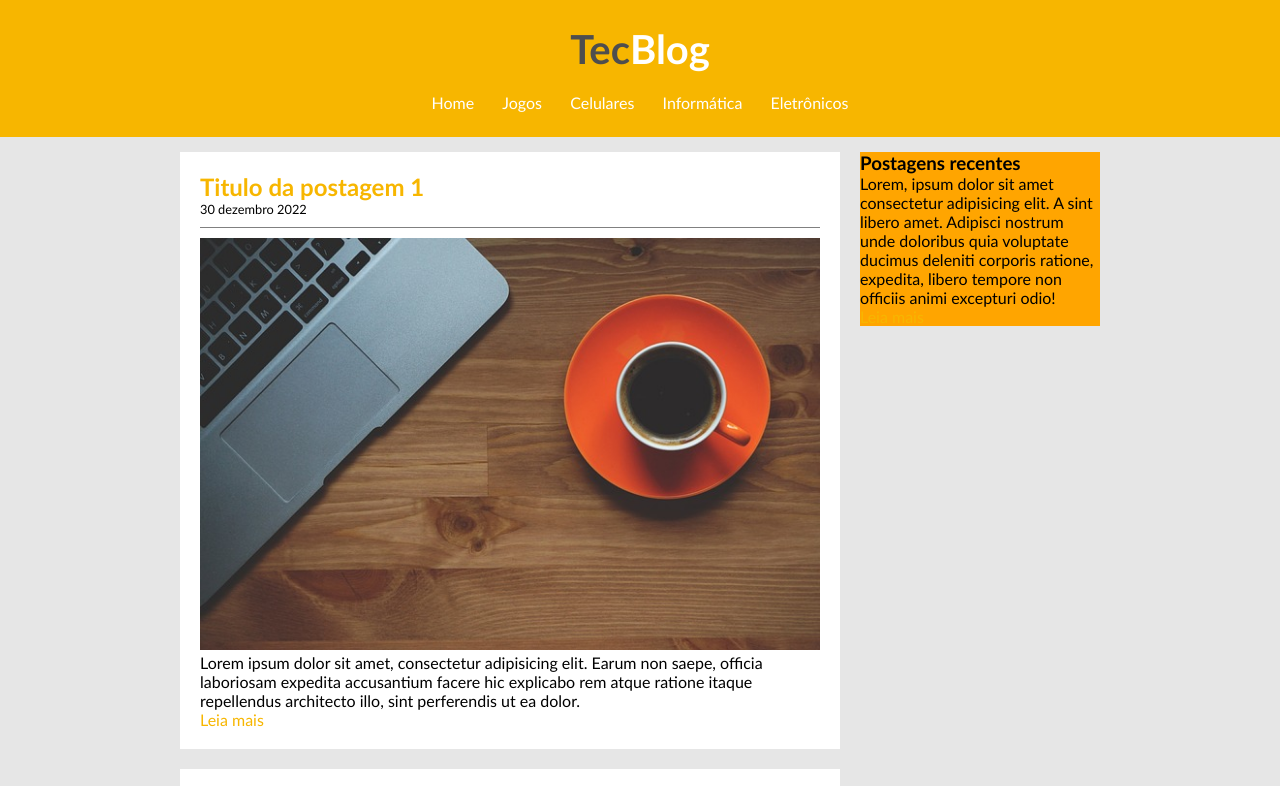
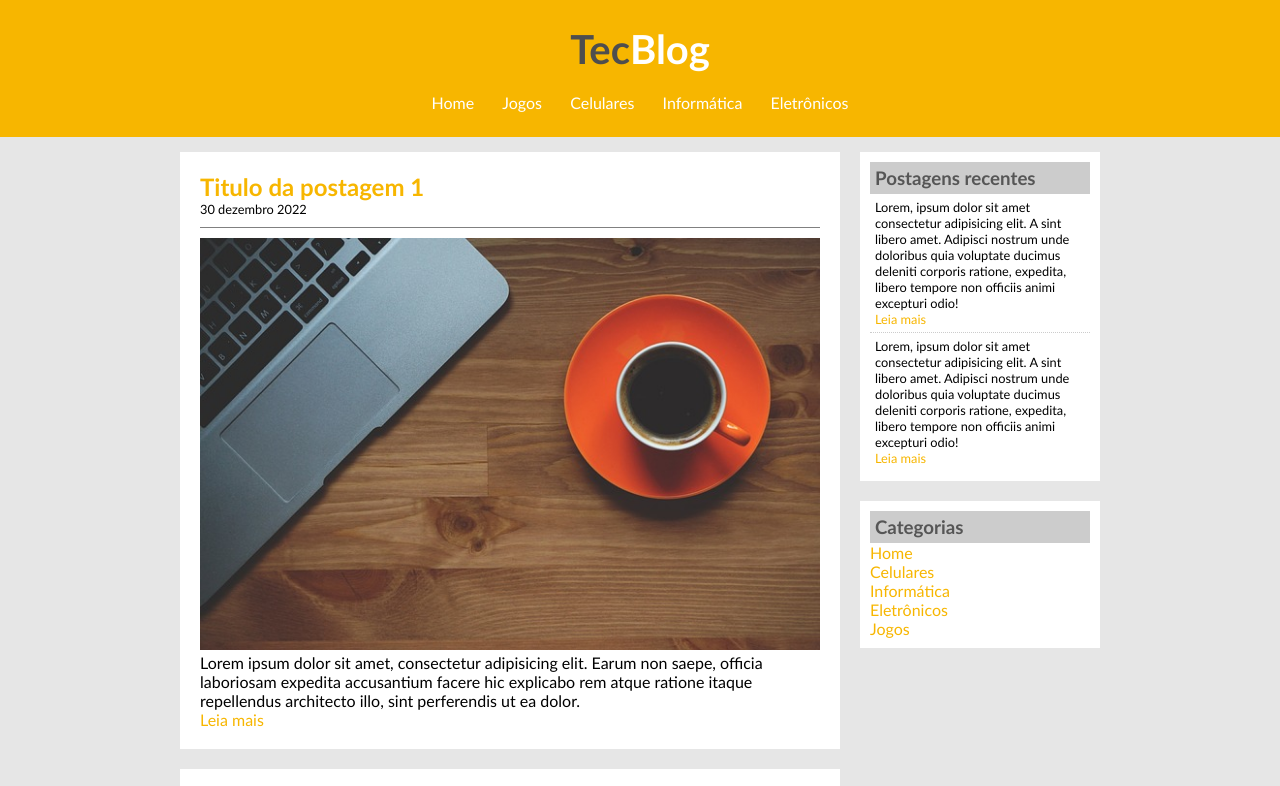
Before and after one commit to paulobeckers1/projetos-do-curso-desenvolvimento-web-completo-udemy, a plain HTML site: page html5 e css3/projeto-tech-blog/index.html in a window 1280 px wide. Shown: the top 786 px of the page. Drawn offline with Linux system fonts and the light colour scheme.

Commit message:
projeto tech blog finalizado

```diff
--- a/html5 e css3/projeto-tech-blog/css/estilos.css
+++ b/html5 e css3/projeto-tech-blog/css/estilos.css
@@ -29,10 +29,6 @@ body {
     padding: 15px;
 }
 
-#area-lateral {
-    background: orange;
-}
-
 #area-postagens {
     width: 660px;
     float: left;
@@ -50,6 +46,17 @@ body {
     background: white;
 }
 
+.conteudo-lateral {
+    background: white;
+    padding: 10px;
+    margin-bottom: 20px;
+}
+
+.postagem-lateral {
+    font-size: 0.8em;
+    padding: 5px;
+    border-bottom: 1px dotted #CCC;
+}
 
 #rodape {
     clear: both;
@@ -93,6 +100,12 @@ h2 {
     color: #f7b600 ;
 }
 
+h3 {
+    color: #565656 ;
+    background: #CCC;
+    padding: 5px;
+}
+
 .branco {
     color: white;
 }
--- a/html5 e css3/projeto-tech-blog/index.html
+++ b/html5 e css3/projeto-tech-blog/index.html
@@ -50,15 +50,33 @@
 
         </div>
         <div id="area-lateral">
+
             <div class="conteudo-lateral">
                 <h3>Postagens recentes</h3>
                 <div class="postagem-lateral">
                     <p>Lorem, ipsum dolor sit amet consectetur adipisicing elit. A sint libero amet. Adipisci nostrum unde doloribus quia voluptate ducimus deleniti corporis ratione, expedita, libero tempore non officiis animi excepturi odio!</p>
                     <a href="">Leia mais</a>
+                </div>
 
+                <div class="postagem-lateral" style="border-bottom: none;">
+                    <p>Lorem, ipsum dolor sit amet consectetur adipisicing elit. A sint libero amet. Adipisci nostrum unde doloribus quia voluptate ducimus deleniti corporis ratione, expedita, libero tempore non officiis animi excepturi odio!</p>
+                    <a href="">Leia mais</a>
                 </div>
+
+            </div>
+
+            <div class="conteudo-lateral">
+                <h3>Categorias</h3>
+
+                <a href="">Home</a><br>
+                <a href="">Celulares</a><br>
+                <a href="">Informática</a><br>
+                <a href="">Eletrônicos</a><br>
+                <a href="">Jogos</a><br>
+
             </div>
         </div>
+
         <div id="rodape">
             Todos os direitos reservados
         </div>
```
